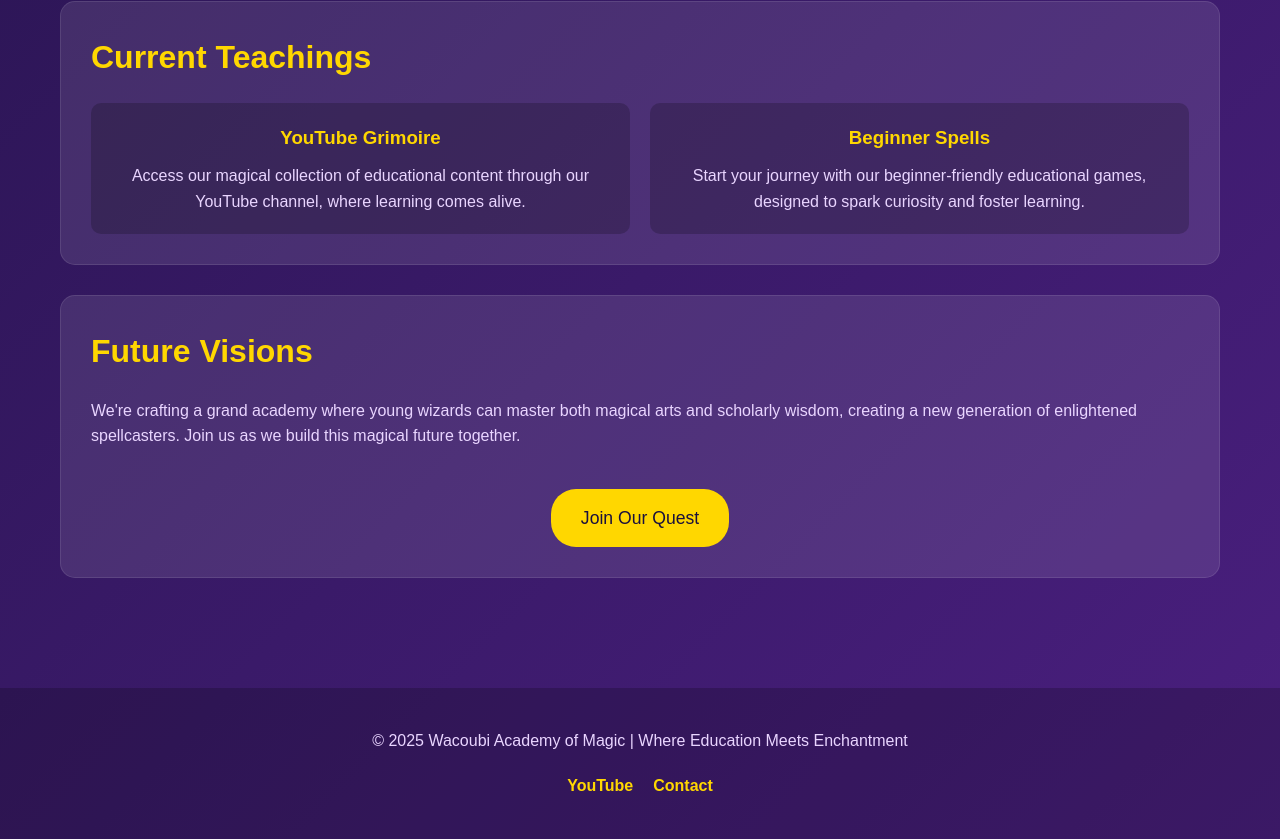
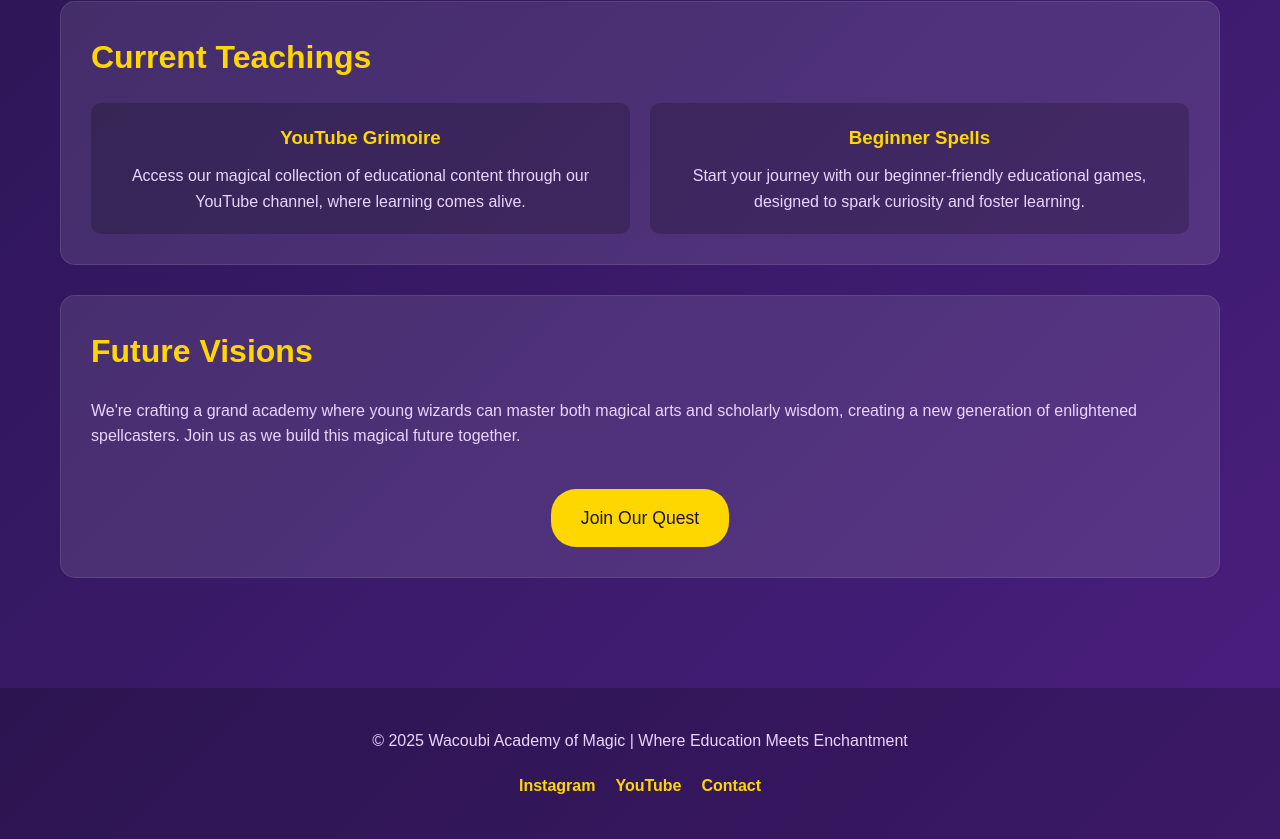
Before and after one commit to YeetusDeleetus1/Wacoubi_Website, a plain HTML site: page index.html in a window 1280 px wide. Shown: the part 1484-2323 px from the top of the page. Drawn offline with Linux system fonts and the light colour scheme.

Commit message:
Update index.html
Added_Insta and support mail

```diff
--- a/index.html
+++ b/index.html
@@ -210,8 +210,9 @@
     <footer>
         <p>© 2025 Wacoubi Academy of Magic | Where Education Meets Enchantment</p>
         <div class="social-links">
+            <a href="https://www.instagram.com/wacoubi.real/" class="social-link" target="_blank">Instagram</a>
             <a href="#" class="social-link">YouTube</a>
-            <a href="#" class="social-link">Contact</a>
+            <a href="mailto:wacoubisuppport@gmail.com" class="social-link">Contact</a>
         </div>
     </footer>
 </body>
```
